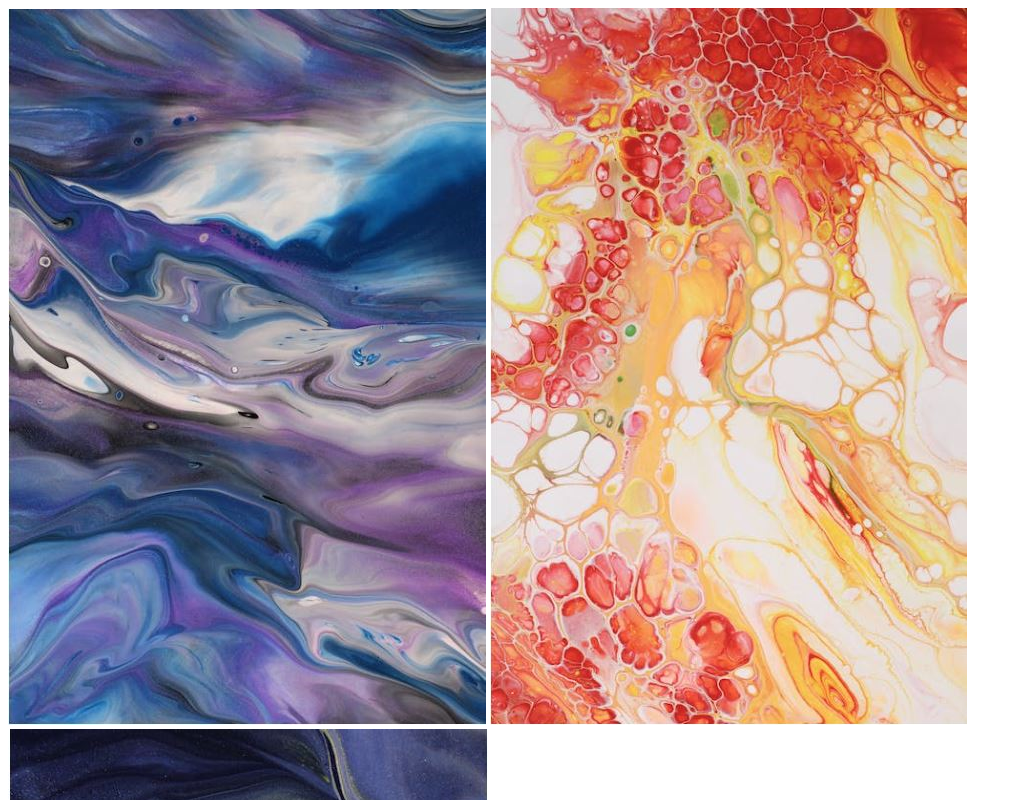
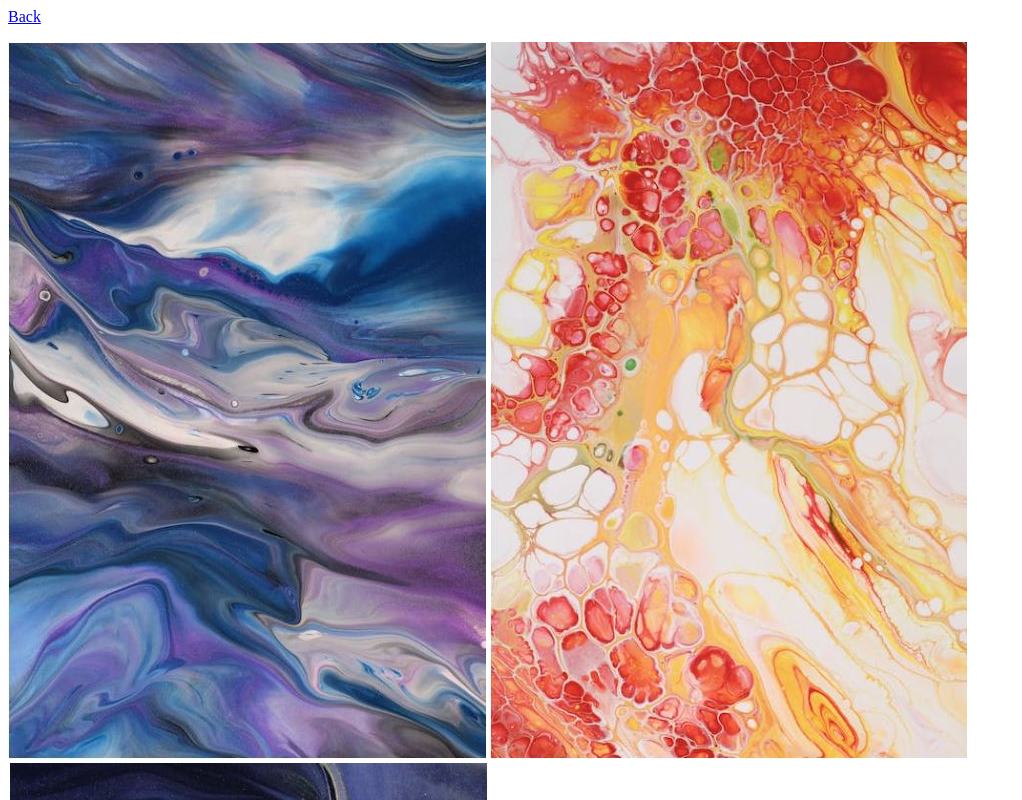
Before and after one commit to valentyna1234/frontend, a plain HTML site: page gallery.html in a window 1280 px wide. Shown: the top 800 px of the page, without its empty margins (0-1022 px from the left). Drawn offline with Linux system fonts and the light colour scheme.

Commit message:
add-link-to-go-to-index-page

```diff
--- a/gallery.html
+++ b/gallery.html
@@ -5,6 +5,7 @@
     <title>Gallery</title>
 </head>
 <body>
-    <img src="./images/img1.JPG" alt="abstraction#1"> <img src="./images/img2.JPG" alt="abstraction#2"> <img src="./images/img3.JPG" alt="abstraction#3">
+    <a href="./index.html">Back</a>
+    <p><img src="./images/img1.JPG" alt="abstraction#1"> <img src="./images/img2.JPG" alt="abstraction#2"> <img src="./images/img3.JPG" alt="abstraction#3"></p>
 </body>
 </html>
```
